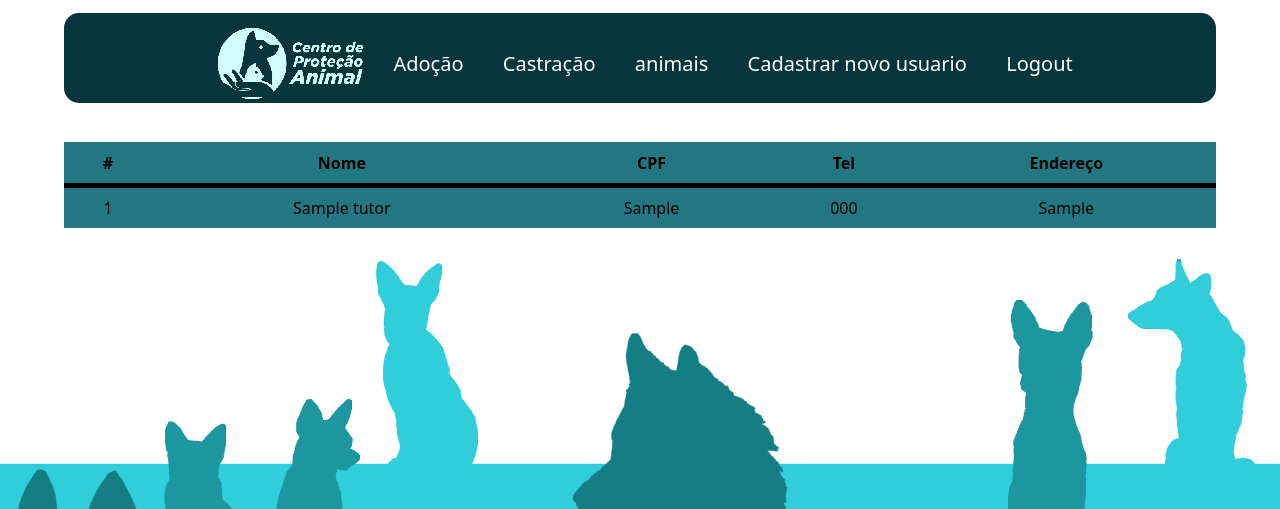
After one commit to VictorJoseNogueira/Projeto-Integrador, a Flask app: page /detalhe/1 in a window 1280 px wide. The commit adds this page. Shown: the top 509 px of the page. Run offline with Flask 3, Linux system fonts and the light colour scheme; tables that the repository leaves empty hold one stand-in row (values such as "Sample post").

Commit message:
adicionando conexão
criando uma pagina para detalhar o usuario e os animais dele futuramente ira permitir adicionar animais diretamente dessa pagina

```diff
--- a/upa-animal/app/controllers/default.py
+++ b/upa-animal/app/controllers/default.py
@@ -3,12 +3,17 @@ from flask import render_template, url_for, redirect, request, session
 from app.models.tables import User, Tutor, Animal
 from app.models.form import LoginForm,Cadastro,cadastrar_animal,cadastrar_tutor
 
+
+#pagina inicial
 @app.route("/")
 @app.route("/index/")
 def index():
-    tutores = Tutor.query.all()
+    tutores = Tutor.query.order_by(Tutor.id.desc()).limit(10).all()
     return render_template('index.html',tutores=tutores)
 
+
+
+# pagina login
 @app.route('/login/', methods=['GET','POST'])
 def login():
     login = LoginForm()
@@ -17,6 +22,9 @@ def login():
         print(login.senha.data)
     return render_template("login.html", login=login)
 
+
+
+# pagina de cadastro para tutores
 @app.route('/tutor/<info>')
 @app.route('/tutor/', defaults={'info':None}, methods=['GET', 'POST'])
 def tutor(info):
@@ -35,6 +43,9 @@ def tutor(info):
     return render_template("tutor.html", tutores=form)
 
 
+
+
+# pagina de cadastro de novos funcionarios
 @app.route("/cadastro/<info>")
 @app.route("/cadastro/", defaults={'info':None}, methods=['GET', 'POST'])
 def cadastro(info):
@@ -47,18 +58,21 @@ def cadastro(info):
     return render_template('cadastro.html', cadastro=cadastro)
 
 
+
+#pagina de exibição dos animais no db
 @app.route('/animais/')
 def animais():
     animals = Animal.query.all()
-    return render_template('detail.html', animals=animals)
+    return render_template('info_animal.html', animals=animals)
 
 
 
-
+# pagina de cadastro de animais no db
 @app.route('/animal/<int:id_tutor>', methods=['GET', 'POST'])
 def cad_animal(id_tutor):
     id_tutor = request.form.get('id_tutor')
     return 'Página de cadastro do animal para o tutor com ID {}'.format(id_tutor)
+
 
 
 
@@ -67,3 +81,10 @@ def xpace():
     animals = Animal.query.filter_by(id_tutor=5).all()
     return render_template('detail.html', animals=animals)
 '''
+
+
+
+@app.route('/detalhe/<int:info>')
+def detalhamento(info):
+    tutor = Tutor.query.get(info)
+    return render_template('detalhamento.html', tutor=tutor)
--- a/upa-animal/app/static/css/style.css
+++ b/upa-animal/app/static/css/style.css
@@ -228,3 +228,13 @@ border: 20px;
   overflow: hidden;
 
   }
+
+  a{
+    text-decoration: none;
+    color: black;
+    transition: color 0.5s ease;
+  }
+
+  a:hover{
+    color: var(--branco-acinzentado);
+  }
--- a/upa-animal/app/templates/base.html
+++ b/upa-animal/app/templates/base.html
@@ -26,7 +26,6 @@
                 <li><a href="https://centrodeprotecaoanimal.maua.sp.gov.br/adocao/" target="_blank" class="btn btn-primary btn-color">Adoção</a> </li>
                 <li><a href="#" class="btn btn-primary btn-color">Castração</a></li>
                 <li><a href="{{url_for('animais')}}" class="btn btn-primary btn-color">animais</a></li>
-                <li><a href="{{url_for('tutor')}}" class="btn btn-primary btn-color">tutor</a></li>
                 <li><a href="{{ url_for('cadastro') }}" class="btn btn-primary btn-color">Cadastrar novo usuario </a></li>
                  {% if request.path != url_for('login') %}
                  <li><a href="{{ url_for('login') }}" class="btn btn-primary btn-color">Logout</a></li>
--- /dev/null
+++ b/upa-animal/app/templates/detalhamento.html
@@ -0,0 +1,29 @@
+{% extends "base.html" %}
+
+
+{% block content %}
+
+<div class="table-container">
+    <table class="table-color">
+        <thead>
+            <tr>
+                <th>#</th>
+                <th>Nome</th>
+                <th>CPF</th>
+                <th>Tel</th>
+                <th>Endereço</th>
+              </tr>
+              <tbody>
+                <tr>
+                    <td>{{ tutor.id }}</td>
+                    <td>{{ tutor.nome }}</td>
+                    <td>{{ tutor.cpf }}</td>
+                    <td>{{ tutor.tel }}</td>
+                    <td>{{ tutor.endereco }}</td>
+                </tr>
+            </tbody>
+        </table>
+    </div>
+
+
+{% endblock content %}
--- a/upa-animal/app/templates/index.html
+++ b/upa-animal/app/templates/index.html
@@ -4,7 +4,7 @@
 
     <div class="container-global">
         <div class="btn-group" role="group" aria-label="Basic example">
-            <button type="button" class="btn btn-secondary btn-color">ADD</button>
+            <a class="btn btn-secondary btn-color" href="{{url_for('tutor')}}">ADD</a>
             <button type="button" class="btn btn-secondary btn-color">EDIT</button>
             <button type="button" class="btn btn-secondary btn-color">DEL</button>
           </div>
@@ -23,7 +23,7 @@
                         {% for tutor in tutores %}
                         <tr>
                             <td>{{ tutor.id }}</td>
-                            <td>{{ tutor.nome }}</td>
+                            <td><a href="{{ url_for('detalhamento', info=tutor.id) }}">{{ tutor.nome }}</a></td>
                             <td>{{ tutor.cpf }}</td>
                             <td>{{ tutor.tel }}</td>
                             <td>{{ tutor.endereco }}</td>
```
Also changed, not shown: upa-animal/app/templates/info_animal.html (renamed from upa-animal/app/templates/detail.html).
